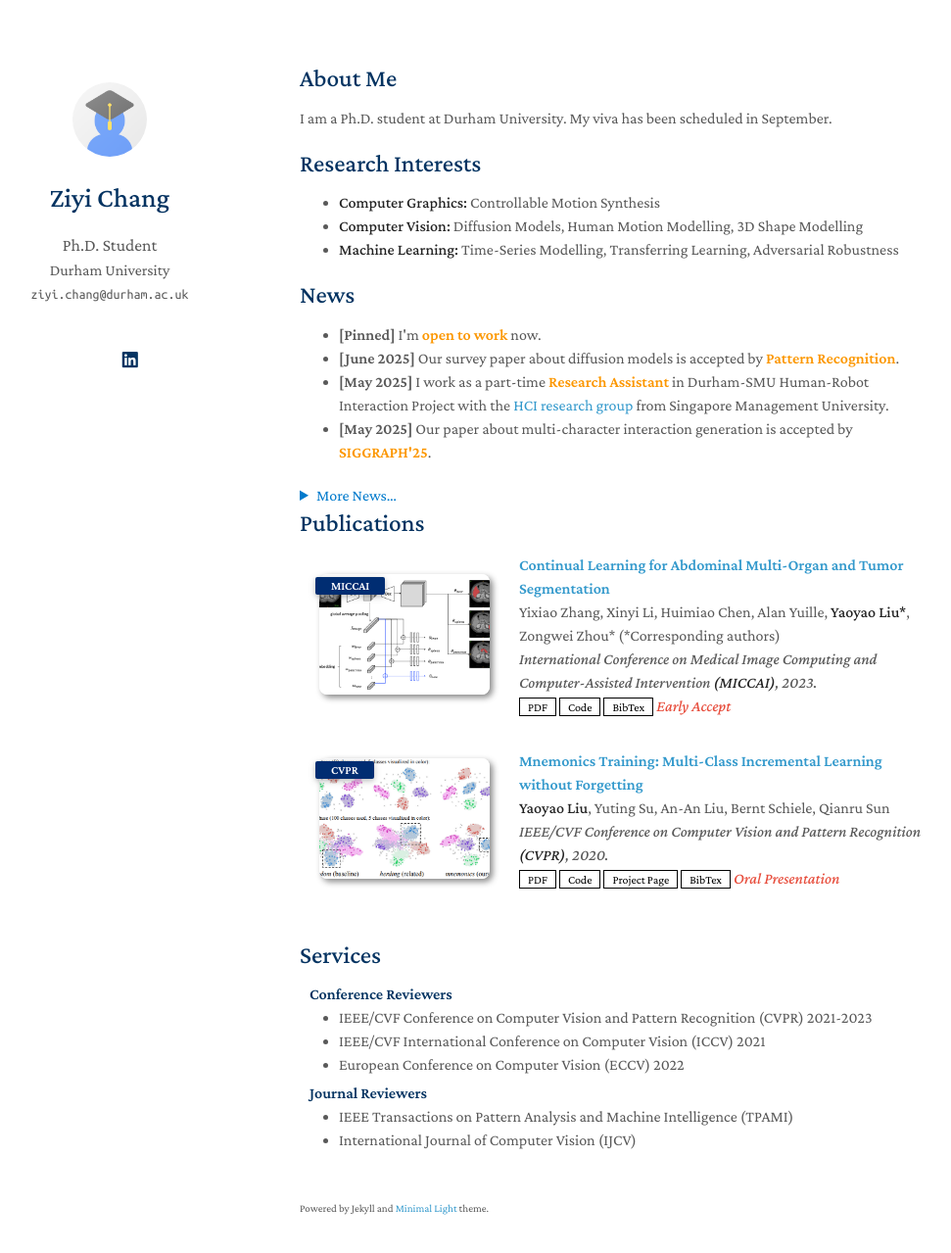
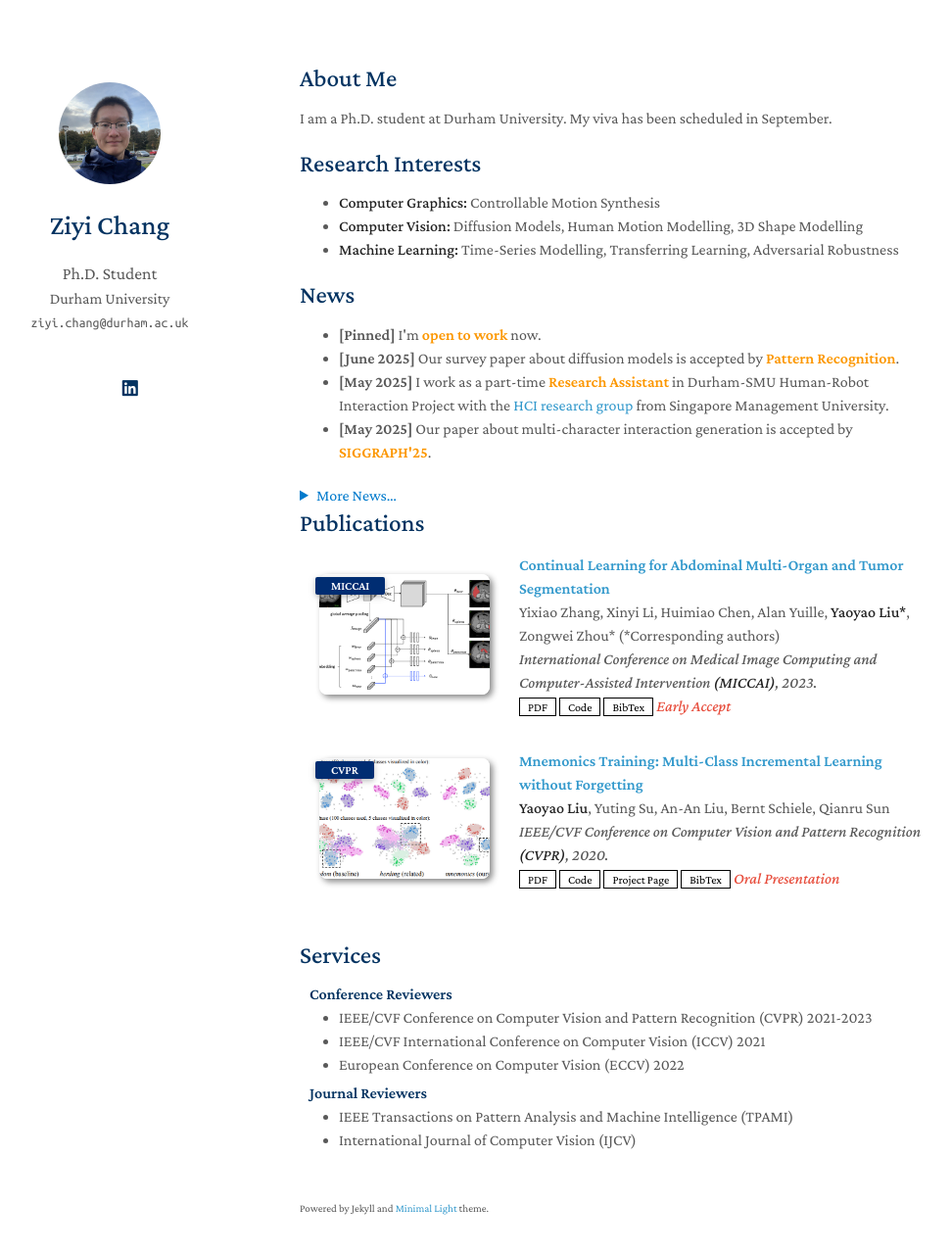
Before and after one commit to CH4N9ZY/ch4n9zy.github.io, a Jekyll site: the page built from index.md, in a window 1280 px wide and 1314 px high. Shown: the top 1279 px of the window at 98% size, without its empty margins (164-1135 px from the left). Built offline with Jekyll 4.4.1, drawn with Linux system fonts in a browser that asks for light colours; a style sheet for code colours, icons or effects is not loaded; our own code applies the rules of GitHub Pages for plain Markdown files.

Commit message:
20250609

```diff
--- a/_config.yml
+++ b/_config.yml
@@ -23,9 +23,9 @@
 
 # Images (e.g., your profile picture and your website's favicon)
 # "favicon" and "favicon_dark" are used for the light and dark modes, respectively.
-avatar: ./assets/img/avatar.png
-favicon: ./assets/img/favicon.png
-favicon_dark: ./assets/img/favicon-dark.png
+avatar: ./assets/img/profile-ZC.jpg
+favicon: ./assets/img/profile-ZC.jpg
+favicon_dark: ./assets/img/profile-ZC.jpg
 
 # Footnote
 # You may use the option to disable the footnote, "Powered by Jekyll and Minimal Light theme."
```
Also changed, not shown: assets/img/profile-ZC.jpg (added).
